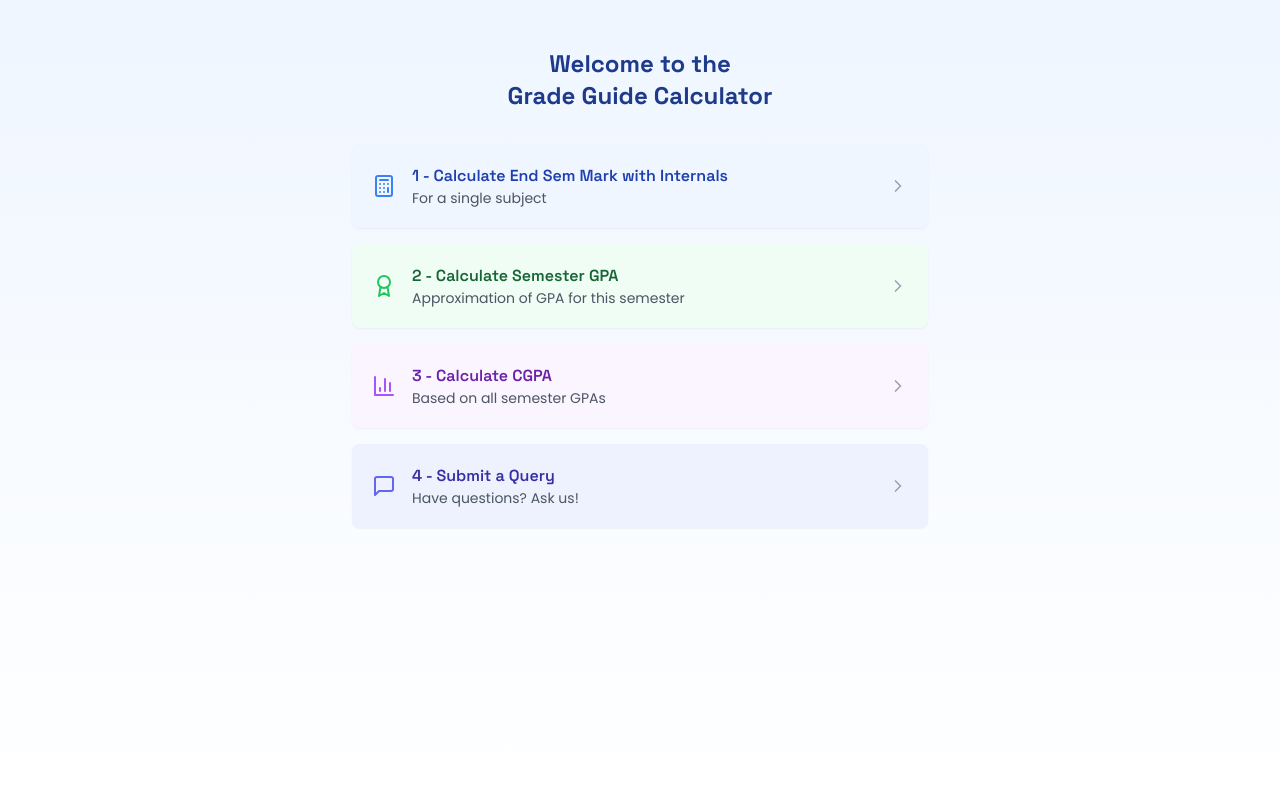
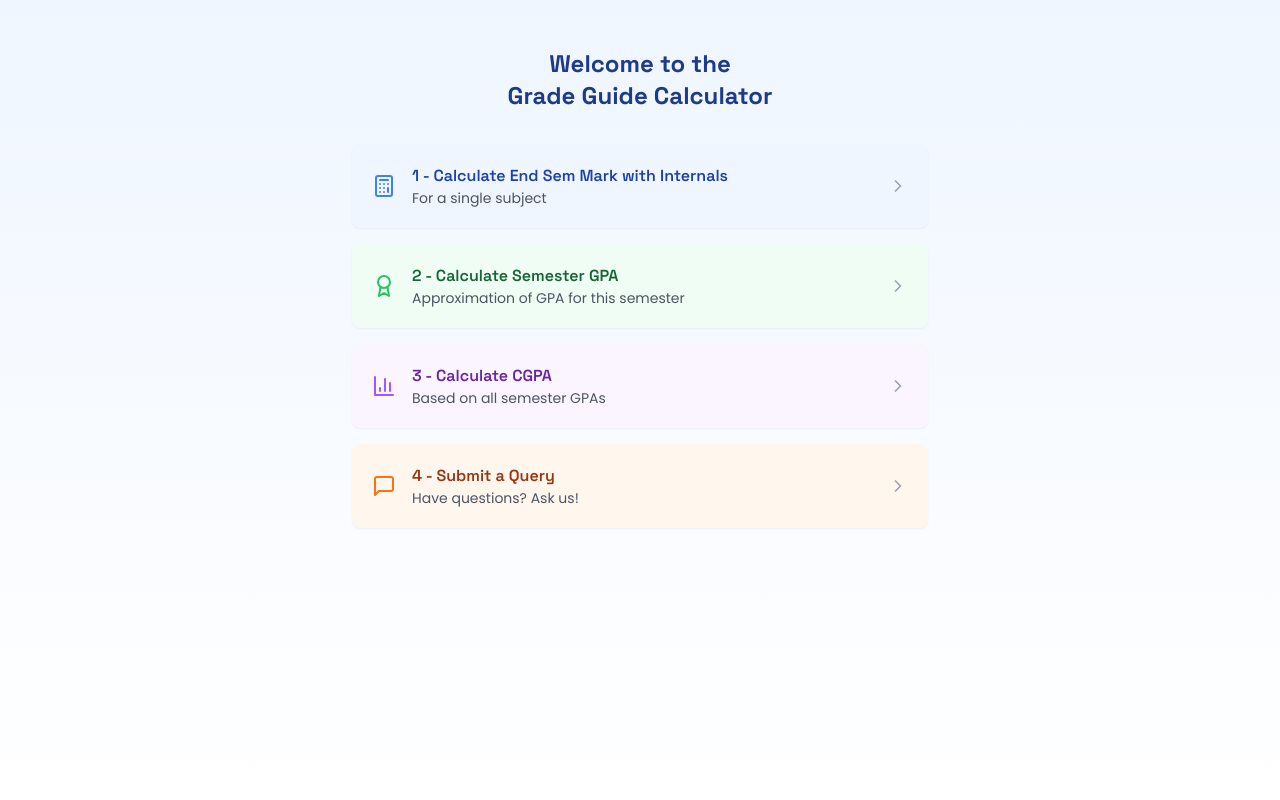
Before and after one commit to sam-verse/rec-grade-guide, a React (Vite) app: page / in a window 1280 px wide. Both pictures are taken after a click on the button "Get Started". Shown: the top 800 px of the page. Built offline with nearby package versions, Linux system fonts and the light colour scheme.

Commit message:
Grade Guide

```diff
--- a/src/components/MainMenu.tsx
+++ b/src/components/MainMenu.tsx
@@ -35,9 +35,9 @@ const MainMenu: React.FC<MainMenuProps> = ({ onNavigate }) => {
       id: 'queries',
       title: '4 - Submit a Query',
       subtitle: 'Have questions? Ask us!',
-      icon: <MessageSquare className="w-6 h-6 text-indigo-500" />,
-      color: 'bg-indigo-50 hover:bg-indigo-100',
-      textColor: 'text-indigo-800'
+      icon: <MessageSquare className="w-6 h-6 text-orange-500" />,
+      color: 'bg-orange-50 hover:bg-orange-100',
+      textColor: 'text-orange-800'
     }
   ];
 
```
